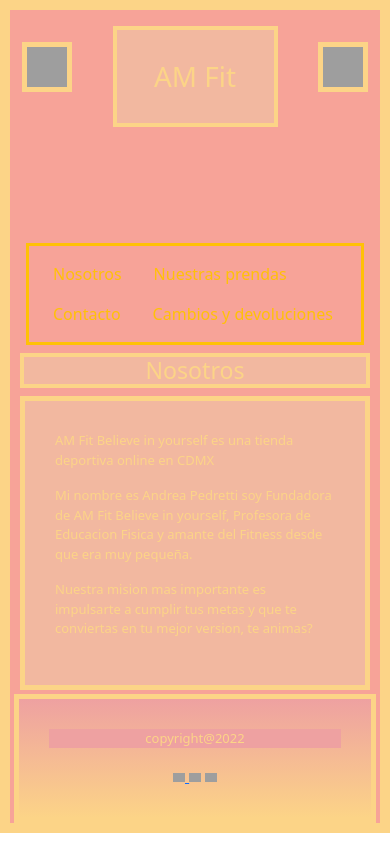
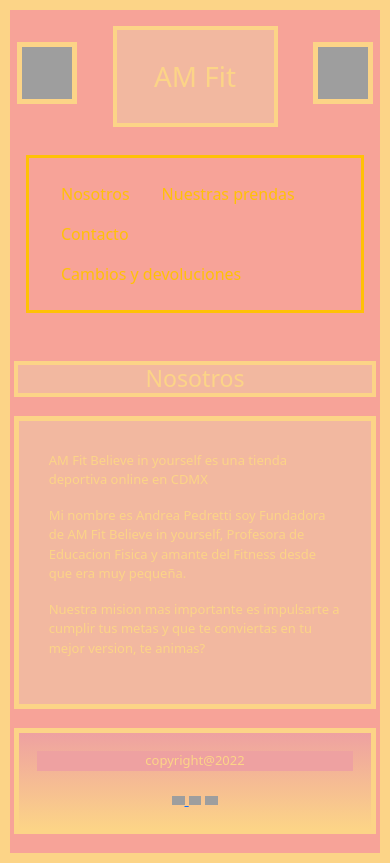
Before and after one commit to Andreapedrettigithub/andreapedrettigithub, a website: page html/nosotros.html in a window 390 px wide. Drawn offline with nearby package versions, Linux system fonts and the light colour scheme; grey boxes are pictures that could not be loaded; a web font is replaced by a local one.

Commit message:
responsive mobile 2

```diff
--- a/CSS/style1.css
+++ b/CSS/style1.css
@@ -1,11 +1,8 @@
 body {
     font-family: 'Poppins', sans-serif;
-    background-color:#f7a398;
     border: solid 10px #fcd487;
-    color: #fcd487;
-
-
-}
+    height: 100%;
+   }
 
 h1 {font-size:  200px;
     color:#fcd487;
@@ -27,13 +24,14 @@ h1 {font-size:  200px;
      margin-left: 0%;
      border: #fcd487 solid 4px; }
 
+
+
 .h3 {color: #fcd487;
     text-align: center;
    background-color: #f2b8a0;
-   border: #fcd487 solid 4px;
-   margin-inline: 10px;
-   height: 10%;
-   ;}
+  border: #fcd487 solid 4px;
+  height: 30%; margin:5% 1%;
+ ;}
 
 li:hover {background-color:#fcd487;
     color: #fcd487;
@@ -48,8 +46,7 @@ li:hover {background-color:#fcd487;
     padding: 0.5%;
     background-color: aqua;}
 
-
-.carrito {
+  .carrito {
     border: 5px #fcd487  solid;
     width: 50%;
     height: 50%;
@@ -64,7 +61,8 @@ li:hover {background-color:#fcd487;
 background-color:#f2b8a0 ;
 border: #fcd487 5px solid;
 padding: 30px ;
-margin-inline: 10px;
+
+margin: 5% 1%;
 }
 
 .li-1  {list-style-type: none;color:#fcd487;}
@@ -79,23 +77,21 @@ margin-inline: 10px;
 
 @media only screen and (min-width: 0px) and (max-width: 767px) {
 
-.logo { width: 50px; height: 50px; border:5px #fcd487  solid; }
-.carrito { width: 50px; height: 50px; border:5px #fcd487  solid;}
-.subtitulo {visibility: collapse;}
-h1 {font-size: 100px ;}
-h2 {font-size: smaller;}
-h3 {font-size: x-small;}
+.logo { width: 80%; height: 80%; border:5px #fcd487  solid; }
+.carrito { width: 80%; height: 80%; border:5px #fcd487  solid;}
+.subtitulo {display:none;}
 .main {font-size: small;}
 }
 
-footer {
+
+footer { background-color:#f7a398;
     text-align: center;
     border: solid 5px #fcd487;
     background-image: linear-gradient(to top,#fcd487 ,#EEA1A1);
-    margin:1% 1% 0 1%;
+    margin:5% 1% 5% 1%;
     text-align: center;
-    height: 35%;
-    padding: 30px;
+    padding: 5%;
+
 }
 .copy { font-size: small;
 color:#fcd487;
--- a/SCSS/style.scss
+++ b/SCSS/style.scss
@@ -2,6 +2,7 @@
     border: solid 5px #fcd487;
     color: #fcd487;
     width: 100%;
+
     h1 {font-size:  50px;
         color:#fcd487;
       text-align:center  ;
@@ -12,6 +13,7 @@
       margin-left: 0%;
       border: #fcd487 solid 4px;
       padding: 15px;
+
       ;}
     h2 {font-size:  25px;
         color:#fcd487;
@@ -25,14 +27,13 @@
 
 .row {
     width: 100%;
-    margin:15px;
-    padding: 15px;
-    display: flex;
+   display: flex;
+   margin:1%;
+   padding-left: 5%;
     .logo{ border: 5px #fcd487  solid;
         width: 50%;
         height: 50%;
         margin:0% 25% ;
-        justify-content: center;
         transition: all 2s;
         &:hover{width: 70%;
         height: 70%;
@@ -44,7 +45,6 @@
         width: 50%;
         height: 50%;
         margin: 0% 25%;
-        justify-content: center;
         transition: all 2s;
         &:hover{width: 70%;
         height: 70%;
@@ -138,4 +138,16 @@
     background-image: linear-gradient(to top,#fcd487 ,#EEA1A1)}
 
 .footer {@include footer_gradiente();
-margin-top: 5%;}
+margin:  5% 1%;}
+
+@media only screen and (min-width: 0px) and (max-width: 767px)
+{
+    .row{
+    .logo { width: 75%; height: 75%; margin: 0% 12,5%;}
+    .carrito { width: 75%; height: 75%; margin: 0% 10%;}
+    .subtitulo {display: none;}
+    }
+    .contenedor {h1 {font-size: 25px; margin-top: 8%;}}
+
+.segunda_parte{display: none;}
+}
--- a/html/nosotros.html
+++ b/html/nosotros.html
@@ -19,18 +19,18 @@
     <title>AM Fit Believe in yourself-Nosotros</title>
 </head>
 
-<body>
+<body style="background-color:#f7a398">
     <!--encabezado con Boostrap-->
 
-<div class="contenedor" style="background-color:#f7a398";>
+<div class="contenedor">
     <div class="row centrado">
-        <div class="col-3 my-3 py-3 ">
+        <div class="col-3 my-3 py-3 " >
             <span><a href="index.html">
             <img src="https://e7.pngegg.com/pngimages/429/685/png-clipart-computer-icons-running-run-text-sport.png"
             class="logo" alt="logo"></a></span>
            </div>
 
-        <div class="col-6 px-3 my-3 centrado">
+        <div class="col-6 px-3 my-3 centrado" >
         <h1 style="color:#fcd487">AM Fit</h1>
         <h2 style="color:#fcd487" class = "subtitulo">Believe in yourself </h2>
         </div>
@@ -43,7 +43,7 @@
 
     <!--barra nav Boostrap-->
 
-   <ul class="nav  my-3 border border-warning p-2 mb-2 border-3 mx-3">
+   <ul class="nav  my-1 border border-warning p-3 mb-5 border-3 mx-3">
         <li class="nav-item navbar-expand-lg navbar-light  " >
           <a class="nav-link text-warning " href="nosotros.html">Nosotros</a>
         </li>
@@ -60,10 +60,11 @@
 
      <!--principal-->
 
-    <main>
-    <div>
-        <h3 style="color:#fcd487" class="h3">Nosotros</h3>
-        <div class="main">
+
+
+      <h3 style="color:#fcd487" class="h3">Nosotros</h3>
+
+<div class="main">
 
                 <p class="li-1">AM Fit Believe in yourself es una tienda deportiva online en CDMX</li>
                 <p class="li-2">Mi nombre es Andrea Pedretti soy Fundadora de AM Fit Believe in yourself,
@@ -71,9 +72,9 @@
                 <p class="li-3">Nuestra mision mas importante es impulsarte a cumplir tus metas y
                     que te conviertas en tu mejor version, te animas?</li>
 
-        </div>
-    </div>
-</main>
+</div>
+
+
 
  <!--pie de pagina-->
 
@@ -83,7 +84,7 @@
         <a target="_blank" href="https://whatsapp.com"> <img src="https://cdn-icons-png.flaticon.com/512/124/124034.png?w=360" width="4%" alt="whatsap"></a>
         <a target="_blank" href="https://instagram.com/"> <img src="https://cdn-icons-png.flaticon.com/512/174/174855.png" width="4%" alt="instagram"></a>
     </footer>
+
 </div>
-
 </body>
 </html>
```
Also changed, not shown: html/Nuestrasprendas.html (+4 -3 lines), package.json (added, +210 -0 lines), CSS/main.css, CSS/style.css, 1 other file.
